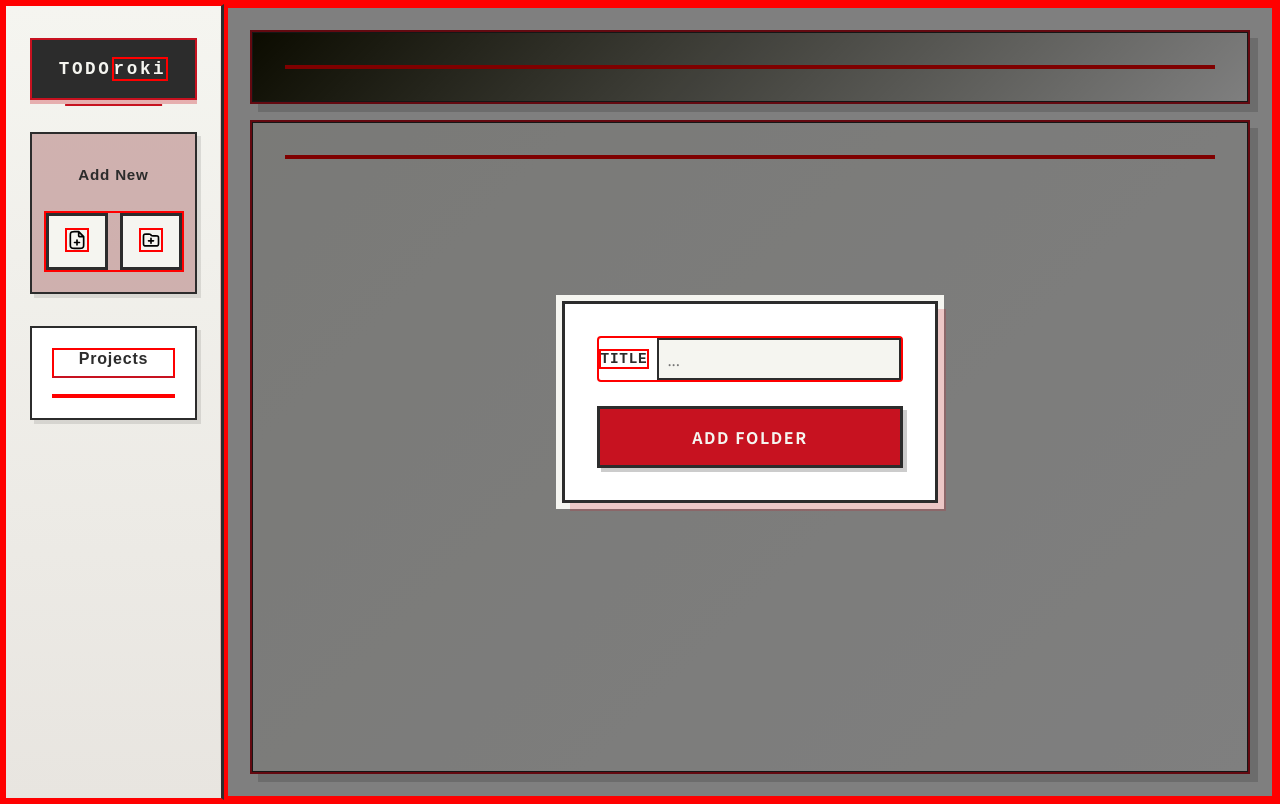
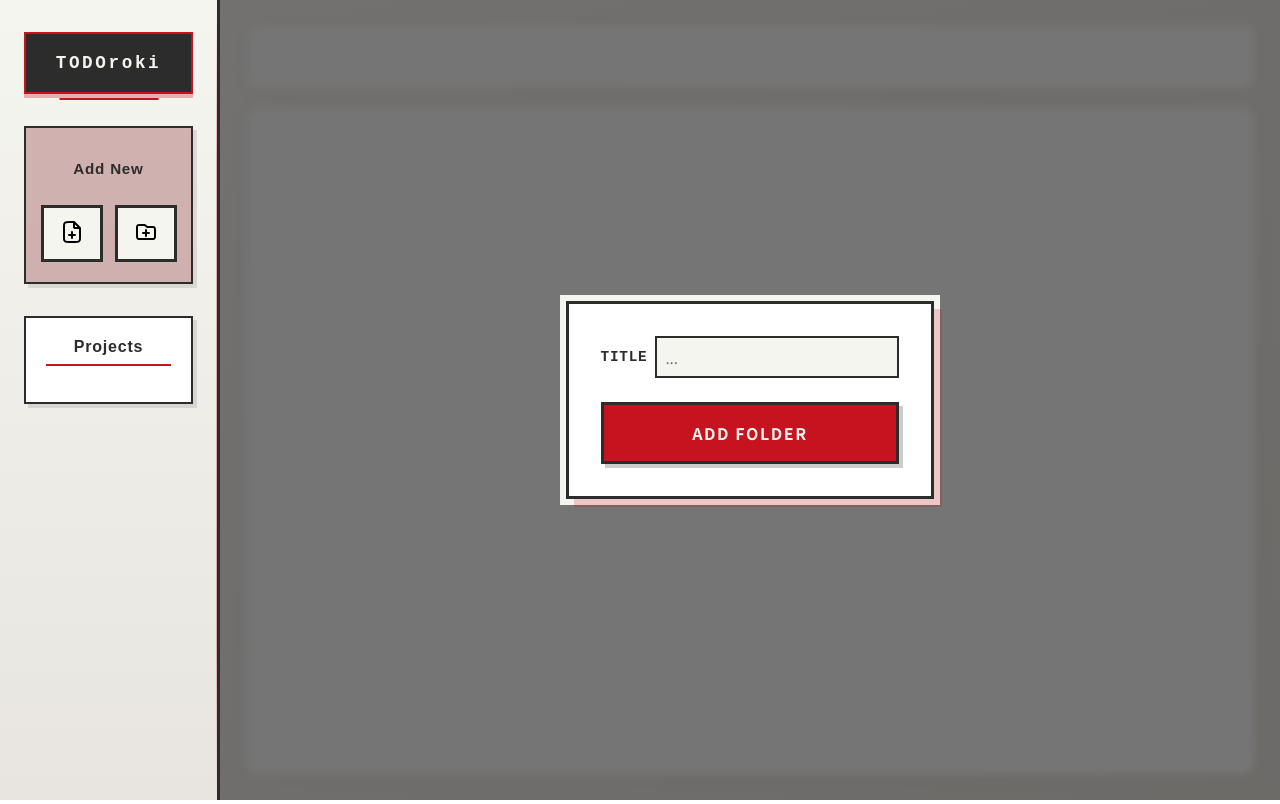
Before and after one commit to rffgrayson/todo-list, a website built with webpack: page src/template.html in a window 1280 px wide. Both pictures are taken after a click on the button 150 px from the left and 241 px from the top of the page. Built offline with nearby package versions, Linux system fonts and the light colour scheme.

Commit message:
redo the design for the dashboard

```diff
--- a/src/styles.css
+++ b/src/styles.css
@@ -4,7 +4,6 @@
     margin: 0;
     padding: 0;
     box-sizing: border-box;
-    border: 2px solid red;
 }
 
 body {
@@ -147,6 +146,7 @@ aside::before {
     display: grid;
     grid-template-rows: auto 1fr;
     gap:1rem;
+    background: linear-gradient(135deg, #f8f5f2 0%, #ebe5df 100%);
 }
 
 .folder-section {
@@ -158,7 +158,7 @@ aside::before {
 .todo-section {
     position: relative;
     display: grid;
-    grid-template-columns: repeat(auto-fit, 280px); /* ← Change to auto-fit */
+    grid-template-columns: repeat(auto-fit, 280px);
     grid-auto-rows: 160px;
     gap: 1.5rem;
 }
@@ -172,8 +172,9 @@ aside::before {
     left: 0;
     width: 100%;
     height: 100%;
-    background: rgba(0, 0, 0, 0.5);
-    z-index: 5;
+    background: rgba(26, 26, 26, 0.6);
+    backdrop-filter: blur(4px);
+    z-index: 100;
     opacity: 0;
     visibility: hidden;
     transition: opacity 0.3s ease, visibility 0.3s ease;
@@ -184,7 +185,7 @@ aside::before {
     visibility: visible;
 }
 
-#todo-form {
+.form {
     position: absolute;
     max-width: 400px;
     display: flex;
@@ -200,10 +201,10 @@ aside::before {
     transition: opacity 0.3s ease, visibility 0.3s ease;
 }
 
-#todo-form.active {
+.form.active {
     opacity: 1;
     visibility: visible;
-}
+  }
 
 .form-elements {
     display: flex;
@@ -211,7 +212,7 @@ aside::before {
     gap: 0.5rem;
 }
 
-.todo-title {
+.todo-title, .folder-title {
     border-radius: 4px;
     font-size: 1rem;
     display: flex;
@@ -219,7 +220,7 @@ aside::before {
     align-items: center;
 }
 
-.todo-title label, .due-form label {
+.todo-title label, .folder-title label, .due-form label {
   color: #2c2c2c;
     font-size: 0.9rem;
     letter-spacing: 0.05em;
@@ -227,7 +228,7 @@ aside::before {
     font-weight: 700;
 }
 
-.todo-title input[type="text"] {
+.todo-title input[type="text"], .folder-title input[type="text"] {
     padding: 0.5rem;
     border: 2px solid #2c2c2c;
     background-color: #f5f5f0;
@@ -235,7 +236,14 @@ aside::before {
     font-size: 0.95rem;
     font-weight: 400;
     transition: all 0.3s ease;
+    flex: auto;
 }
+
+.todo-title input[type="text"]:focus, .folder-title input[type="text"]:focus {
+    outline: none;
+    border-color: #d4453a;
+    box-shadow: 0 0 0 3px rgba(212, 69, 58, 0.1);
+  }
 
 .form-elements textarea {
     padding: 0.85rem;
@@ -246,6 +254,12 @@ aside::before {
     font-weight: 400;
     transition: all 0.3s ease;
 }
+
+textarea:focus {
+    outline: none;
+    border-color: #d4453a;
+    box-shadow: 0 0 0 3px rgba(212, 69, 58, 0.1);
+  }
 
 .due-form {
     display: flex;
@@ -303,22 +317,6 @@ textarea {
     box-shadow: 6px 6px 0 rgba(0, 0, 0, 0.3);
 }
 
-#folder-form {
-    position: absolute;
-    max-width: 400px;
-    display: flex;
-    flex-direction: column;
-    gap: 1.5rem;
-    background: #fff;
-    padding: 2rem;
-    border: 3px solid #2c2c2c;
-    box-shadow: 8px 8px 0 rgba(199, 18, 32, 0.2), 0 0 0 6px #f5f5f0;
-    z-index: 10;
-    opacity: 0;
-    visibility: hidden;
-    transition: opacity 0.3s ease, visibility 0.3s ease;
-}
-
 .outer-todo {
     padding: 2rem;
     background: linear-gradient(135deg, #f5f5f0 0%, #ffffff 100%);
@@ -328,41 +326,14 @@ textarea {
 }
 
 
-.outer-todo::before {
-    content: '';
-    position: absolute;
-    top: -3px;
-    left: -3px;
-    right: -3px;
-    bottom: -3px;
-    border: 2px solid #c71220;
-    pointer-events: none;
-    z-index: 1;
-}
-
-.outer-folder {
+.outer-todo, .outer-folder {
     padding: 2rem;
-    background: linear-gradient(135deg, #181801 0%, #ffffff 100%);
-    border: 3px solid #2c2c2c;
-    box-shadow: 8px 8px 0 rgba(0, 0, 0, 0.15);
+    background: #ffffff;
+    border: 1px solid #e8ddd0;
+    box-shadow: 0 2px 12px rgba(0, 0, 0, 0.05);
+    border-radius: 12px;
     position: relative;
-}
-
-.outer-folder::before {
-    content: '';
-    position: absolute;
-    top: -3px;
-    left: -3px;
-    right: -3px;
-    bottom: -3px;
-    border: 2px solid #c71220;
-    pointer-events: none;
-    z-index: 1;
-}
-
-.folder-icon {
-    background-color: none;
-}
+  }
 
 #folder-form.active {
     opacity: 1;
@@ -531,6 +502,12 @@ textarea {
   .hover-svg {
     display: none;
   }
+  .folder:hover {
+    background: linear-gradient(135deg, #f8f5f2 0%, #ebe5df 100%);
+    border-radius: 8px;
+    transition: all 0.3s ease;
+    cursor: pointer;
+  }
 
   .folder:hover .default-svg {
     display: none;
```
